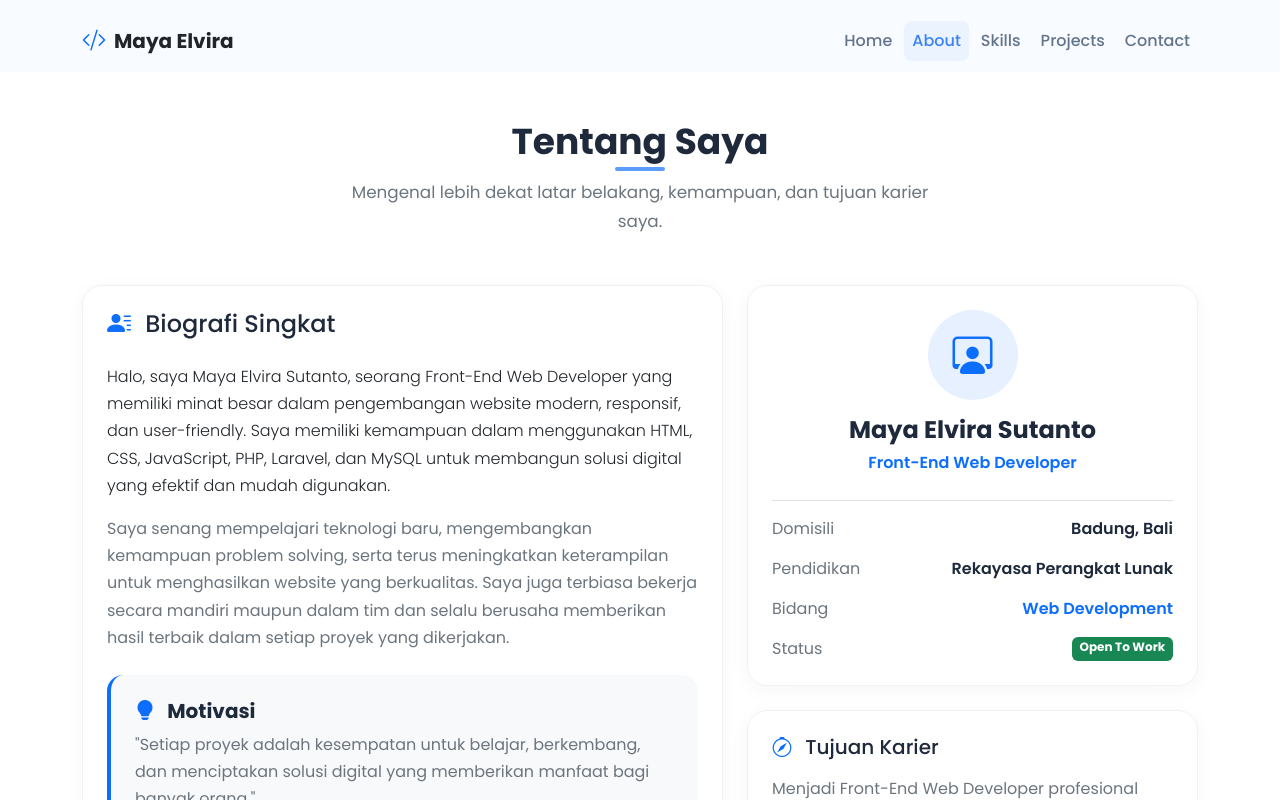
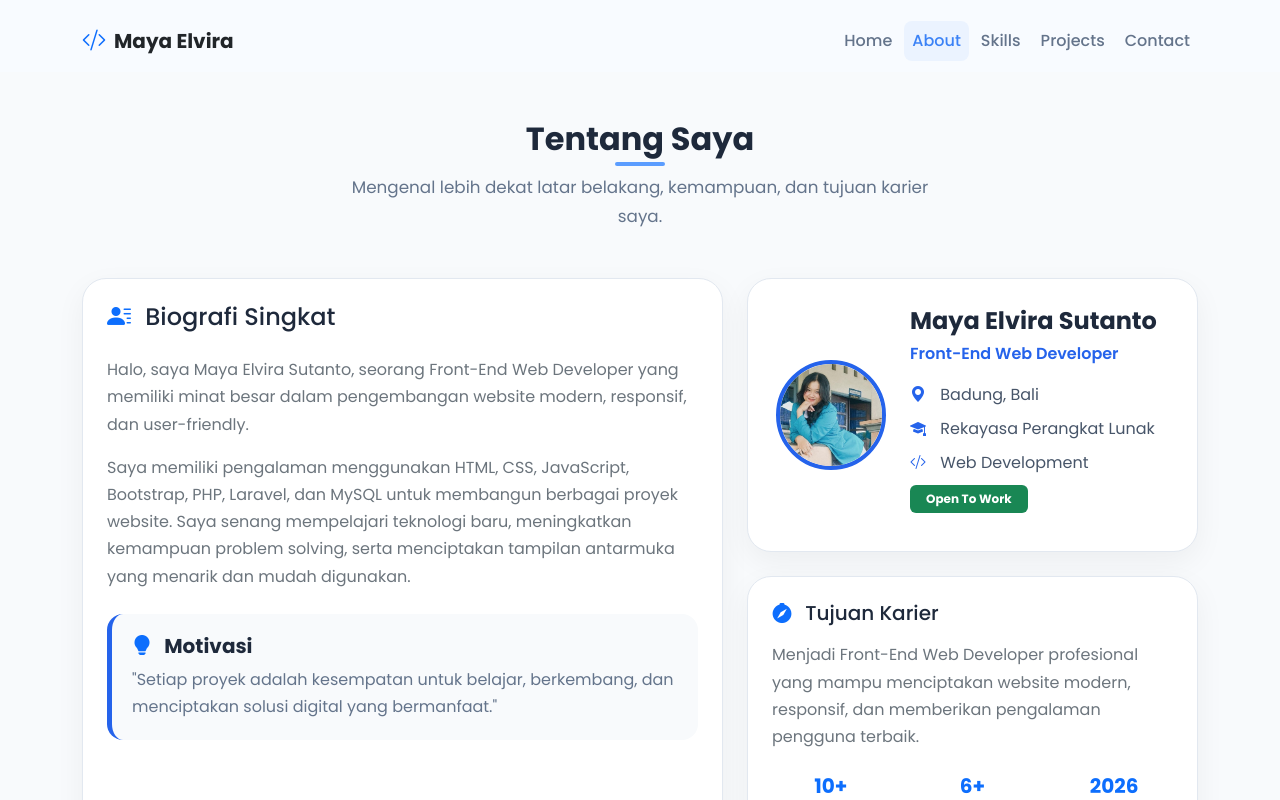
Before and after one commit to mayaelvira09/portofolio-test-, a Vue app: page /about in a window 1280 px wide. Shown: the top 800 px of the page. Built offline with nearby package versions, Linux system fonts and the light colour scheme.

Commit message:
feet : ini yg baru

```diff
--- a/src/components/AboutSection.vue
+++ b/src/components/AboutSection.vue
@@ -1,6 +1,8 @@
 <template>
   <section id="about" class="about-section py-5" data-aos="fade-up">
     <div class="container">
+
+      <!-- Judul -->
       <div class="text-center mb-5">
         <h2 class="section-title">Tentang Saya</h2>
         <p class="section-subtitle">
@@ -9,134 +11,234 @@
       </div>
 
       <div class="row g-4">
+
         <!-- KIRI -->
         <div class="col-lg-7">
           <div class="card-custom p-4 h-100">
+
             <h3 class="h4 mb-4">
               <i class="bi bi-person-lines-fill me-2 text-primary"></i>
               Biografi Singkat
             </h3>
 
-            <p class="lead fs-6 text-dark">
+            <p class="text-secondary">
               Halo, saya Maya Elvira Sutanto, seorang Front-End Web Developer
               yang memiliki minat besar dalam pengembangan website modern,
-              responsif, dan user-friendly. Saya memiliki kemampuan dalam
-              menggunakan HTML, CSS, JavaScript, PHP, Laravel, dan MySQL untuk
-              membangun solusi digital yang efektif dan mudah digunakan.
+              responsif, dan user-friendly.
             </p>
 
             <p class="text-secondary">
-              Saya senang mempelajari teknologi baru, mengembangkan kemampuan
-              problem solving, serta terus meningkatkan keterampilan untuk
-              menghasilkan website yang berkualitas. Saya juga terbiasa bekerja
-              secara mandiri maupun dalam tim dan selalu berusaha memberikan
-              hasil terbaik dalam setiap proyek yang dikerjakan.
+              Saya memiliki pengalaman menggunakan HTML, CSS, JavaScript,
+              Bootstrap, PHP, Laravel, dan MySQL untuk membangun berbagai
+              proyek website. Saya senang mempelajari teknologi baru,
+              meningkatkan kemampuan problem solving, serta menciptakan
+              tampilan antarmuka yang menarik dan mudah digunakan.
             </p>
 
-            <div
-              class="mt-4 p-4 rounded-4 bg-light border-start border-4 border-primary"
-            >
+            <div class="motivation-box mt-4">
               <h5 class="fw-bold mb-2">
                 <i class="bi bi-lightbulb-fill text-primary me-2"></i>
                 Motivasi
               </h5>
 
-              <p class="mb-0 text-secondary">
-                "Setiap proyek adalah kesempatan untuk belajar, berkembang, dan
-                menciptakan solusi digital yang memberikan manfaat bagi banyak
-                orang."
+              <p class="mb-0">
+                "Setiap proyek adalah kesempatan untuk belajar, berkembang,
+                dan menciptakan solusi digital yang bermanfaat."
               </p>
             </div>
+
           </div>
         </div>
 
         <!-- KANAN -->
         <div class="col-lg-5">
-          <div class="card-custom p-4 mb-4">
-            <div class="text-center">
-              <div
-                class="mx-auto rounded-circle bg-primary bg-opacity-10 d-flex align-items-center justify-content-center mb-3"
-                style="width:90px;height:90px;"
-              >
-                <i class="bi bi-person-workspace text-primary fs-1"></i>
-              </div>
 
-              <h4 class="fw-bold mb-1">
-                Maya Elvira Sutanto
-              </h4>
+          <div class="card-custom profile-card">
 
-              <p class="text-primary fw-semibold mb-4">
+            <img
+              src="../assets/profile.jpeg"
+              alt="Maya Elvira Sutanto"
+              class="profile-photo"
+            />
+
+            <div class="profile-info">
+
+              <h4>Maya Elvira Sutanto</h4>
+
+              <p class="job-title">
                 Front-End Web Developer
               </p>
+
+              <ul class="profile-list">
+
+                <li>
+                  <i class="bi bi-geo-alt-fill"></i>
+                  Badung, Bali
+                </li>
+
+                <li>
+                  <i class="bi bi-mortarboard-fill"></i>
+                  Rekayasa Perangkat Lunak
+                </li>
+
+                <li>
+                  <i class="bi bi-code-slash"></i>
+                  Web Development
+                </li>
+
+                <li>
+                  <span class="badge bg-success px-3 py-2">
+                    Open To Work
+                  </span>
+                </li>
+
+              </ul>
+
             </div>
 
-            <div class="border-top pt-3">
-              <div class="d-flex justify-content-between mb-3">
-                <span class="text-secondary">Domisili</span>
-                <span class="fw-semibold">Badung, Bali</span>
-              </div>
-
-              <div class="d-flex justify-content-between mb-3">
-                <span class="text-secondary">Pendidikan</span>
-                <span class="fw-semibold">Rekayasa Perangkat Lunak</span>
-              </div>
-
-              <div class="d-flex justify-content-between mb-3">
-                <span class="text-secondary">Bidang</span>
-                <span class="fw-semibold text-primary">
-                  Web Development
-                </span>
-              </div>
-
-              <div class="d-flex justify-content-between">
-                <span class="text-secondary">Status</span>
-                <span class="badge bg-success">
-                  Open To Work
-                </span>
-              </div>
-            </div>
           </div>
 
-          <div class="card-custom p-4">
+          <!-- Career -->
+          <div class="card-custom mt-4">
+
             <h3 class="h5 mb-3">
-              <i class="bi bi-compass me-2 text-primary"></i>
+              <i class="bi bi-compass-fill me-2 text-primary"></i>
               Tujuan Karier
             </h3>
 
-            <p class="mb-0 text-secondary">
+            <p class="text-secondary mb-4">
               Menjadi Front-End Web Developer profesional yang mampu
-              menciptakan website modern, responsif, dan memberikan pengalaman
-              pengguna yang optimal melalui teknologi web terkini.
+              menciptakan website modern, responsif, dan memberikan
+              pengalaman pengguna terbaik.
             </p>
+
+            <div class="row text-center">
+
+              <div class="col">
+                <h5 class="fw-bold text-primary">10+</h5>
+                <small>Project</small>
+              </div>
+
+              <div class="col">
+                <h5 class="fw-bold text-primary">6+</h5>
+                <small>Tech Stack</small>
+              </div>
+
+              <div class="col">
+                <h5 class="fw-bold text-primary">2026</h5>
+                <small>Graduate</small>
+              </div>
+
+            </div>
+
           </div>
+
         </div>
+
       </div>
+
     </div>
   </section>
 </template>
 
 <script setup>
-// About Section
 </script>
 
 <style scoped>
 .about-section {
-  background: #ffffff;
+  background: #f8fafc;
 }
 
+/* TITLE */
 .section-title {
+  font-size: 2rem;
   font-weight: 700;
+  color: #1e293b;
 }
 
 .section-subtitle {
-  color: #6c757d;
+  color: #64748b;
+  max-width: 600px;
+  margin: auto;
 }
 
+/* CARD */
 .card-custom {
-  background: #fff;
-  border-radius: 20px;
-  padding: 1.5rem;
-  border: 1px solid #eef2f7;
-  box-shadow: 0 4px 20px rgba(0, 0, 0, 0.04);
+  background: white;
+  border-radius: 24px;
+  border: 1px solid #e2e8f0;
+  box-shadow: 0 10px 30px rgba(0, 0, 0, 0.05);
+  transition: 0.3s;
+}
+
+.card-custom:hover {
+  transform: translateY(-4px);
+}
+
+/* PROFILE */
+.profile-card {
+  padding: 28px;
+  display: flex;
+  align-items: center;
+  gap: 24px;
+}
+
+.profile-photo {
+  width: 110px;
+  height: 110px;
+  border-radius: 50%;
+  object-fit: cover;
+  border: 4px solid #2563eb;
+  flex-shrink: 0;
+}
+
+.profile-info h4 {
+  font-weight: 700;
+  margin-bottom: 4px;
+  color: #1e293b;
+}
+
+.job-title {
+  color: #2563eb;
+  font-weight: 600;
+  margin-bottom: 16px;
+}
+
+.profile-list {
+  list-style: none;
+  padding: 0;
+  margin: 0;
+}
+
+.profile-list li {
+  margin-bottom: 10px;
+  color: #475569;
+}
+
+.profile-list i {
+  color: #2563eb;
+  margin-right: 10px;
+}
+
+/* MOTIVATION */
+.motivation-box {
+  background: #f8fafc;
+  border-left: 5px solid #2563eb;
+  padding: 20px;
+  border-radius: 16px;
+}
+
+/* MOBILE */
+@media (max-width: 768px) {
+
+  .profile-card {
+    flex-direction: column;
+    text-align: center;
+  }
+
+  .profile-list {
+    text-align: center;
+  }
+
 }
 </style>
--- a/src/components/HeroSection.vue
+++ b/src/components/HeroSection.vue
@@ -13,7 +13,7 @@
           </h3>
 
           <p class="lead mb-4">
-           Halo, saya Maya.
+           Halo,
 Saya adalah seorang Web Developer yang berdedikasi untuk menciptakan pengalaman web yang interaktif dan optimal. Selalu adaptif dengan teknologi terbaru, saya siap berkontribusi dalam tim dan membawa dampak positif bagi proyek Anda.
           </p>
 
--- a/src/components/SkillsSection.vue
+++ b/src/components/SkillsSection.vue
@@ -56,7 +56,116 @@ const skills = ref([
 
 <style scoped>
 .skills-section {
-  background-color: var(--color-white);
-  border-bottom: 1px solid rgba(91, 157, 255, 0.05);
+  background: #f8fafc;
+}
+
+/* HEADER */
+.section-title {
+  font-size: 2.5rem;
+  font-weight: 700;
+  color: #1e293b;
+  position: relative;
+  display: inline-block;
+}
+
+.section-title::after {
+  content: "";
+  width: 70px;
+  height: 4px;
+  background: #2563eb;
+  position: absolute;
+  left: 50%;
+  bottom: -12px;
+  transform: translateX(-50%);
+  border-radius: 99px;
+}
+
+.section-subtitle {
+  max-width: 650px;
+  margin: 1.5rem auto 0;
+  color: #64748b;
+  font-size: 1.05rem;
+}
+
+/* CARD */
+.skill-card {
+  background: #ffffff;
+  border-radius: 24px;
+  padding: 1.5rem;
+  border: 1px solid #e2e8f0;
+  box-shadow: 0 8px 30px rgba(15, 23, 42, 0.05);
+  transition: all 0.35s ease;
+  height: 100%;
+}
+
+.skill-card:hover {
+  transform: translateY(-8px);
+  box-shadow: 0 18px 40px rgba(37, 99, 235, 0.12);
+}
+
+/* ICON */
+.skill-icon-wrapper {
+  width: 70px;
+  height: 70px;
+  background: rgba(37, 99, 235, 0.08);
+  border-radius: 18px;
+  display: flex;
+  align-items: center;
+  justify-content: center;
+  margin-bottom: 18px;
+}
+
+.skill-icon-wrapper i {
+  font-size: 2rem;
+  color: #2563eb;
+}
+
+/* TITLE */
+.skill-title {
+  display: flex;
+  justify-content: space-between;
+  align-items: center;
+  margin-bottom: 14px;
+  font-weight: 600;
+  font-size: 1.05rem;
+}
+
+.text-accent {
+  background: #eff6ff;
+  color: #2563eb;
+  padding: 4px 10px;
+  border-radius: 999px;
+  font-size: 0.85rem;
+  font-weight: 600;
+}
+
+/* PROGRESS */
+.skill-progress-bg {
+  height: 10px;
+  background: #e2e8f0;
+  border-radius: 999px;
+  overflow: hidden;
+}
+
+.skill-progress-bar {
+  height: 100%;
+  border-radius: 999px;
+  background: linear-gradient(
+    90deg,
+    #3b82f6,
+    #2563eb
+  );
+  transition: width 1s ease;
+}
+
+/* RESPONSIVE */
+@media (max-width: 768px) {
+  .section-title {
+    font-size: 2rem;
+  }
+
+  .skill-card {
+    padding: 1.25rem;
+  }
 }
 </style>
```
Also changed, not shown: src/components/ProjectsSection.vue (+162 -58 lines).
